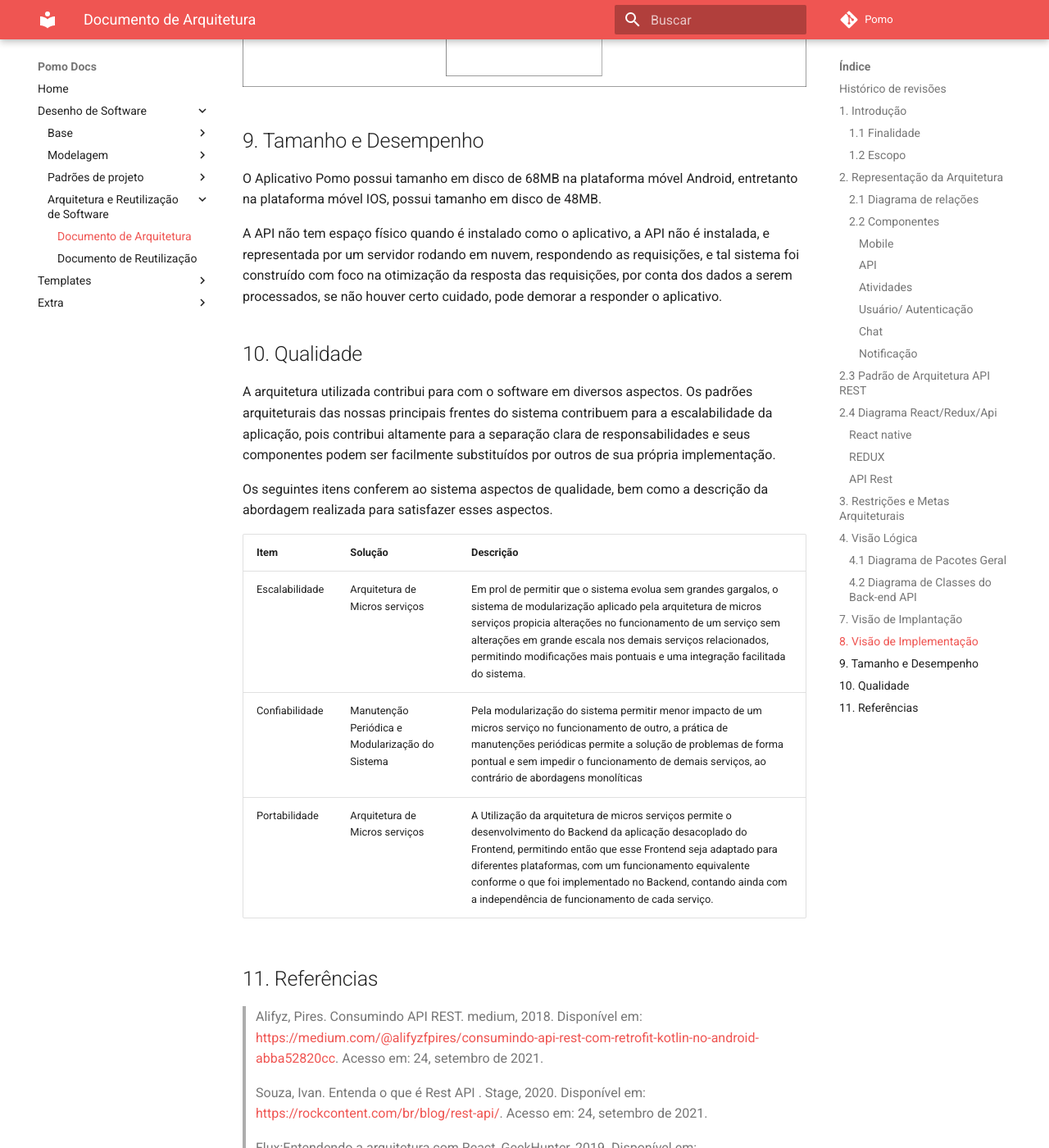
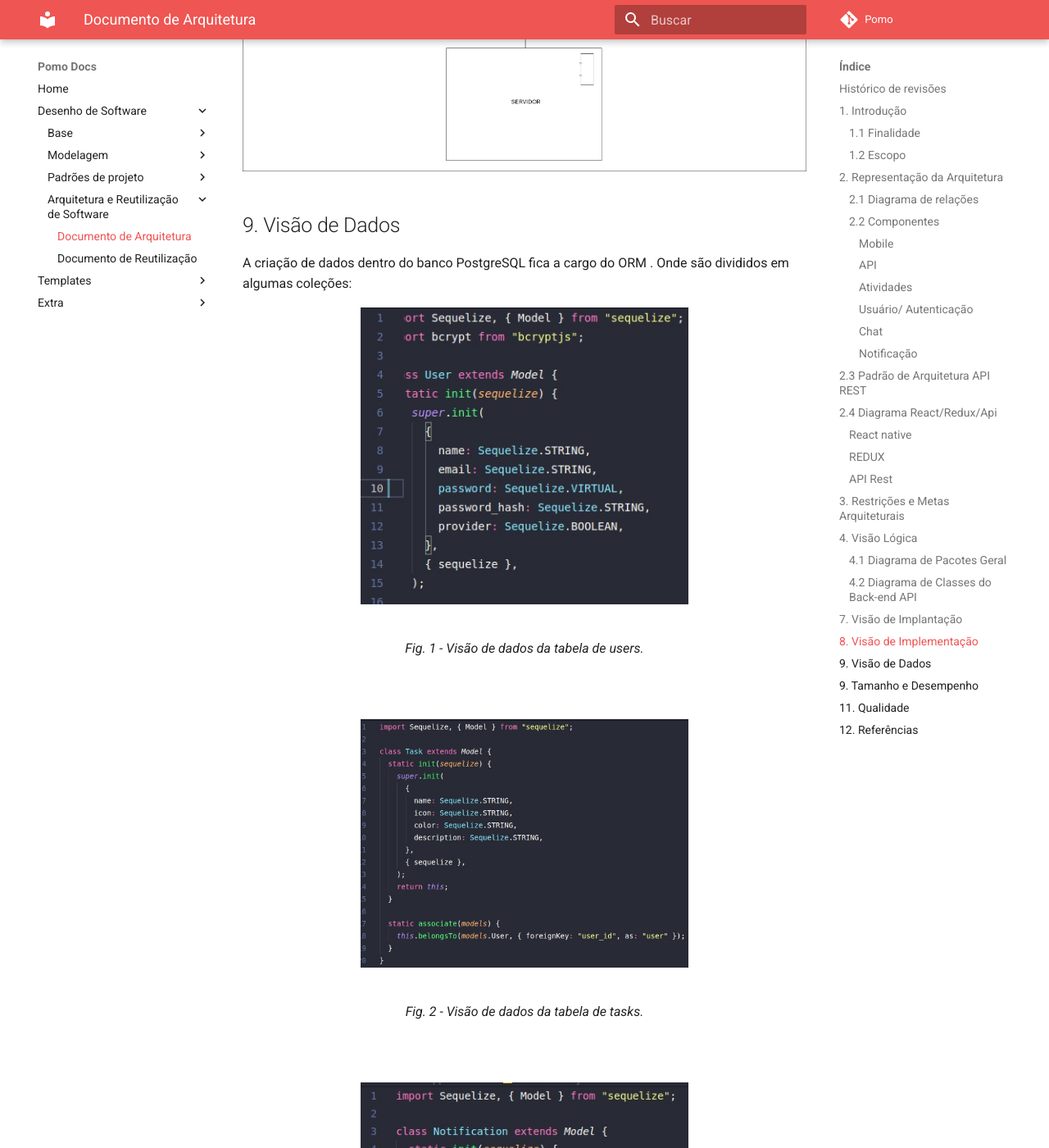
Before and after one commit to UnBArqDsw/2020.1_G6_Pomo, an MkDocs documentation site: the page built from docs/arquitetura-e-reutilizacao/arquitetura.md, in a window 1280 px wide and 1400 px high, scrolled down 8138 px. Shown: the whole window at 82% size. Built offline with MkDocs 1.6.1 and Material for MkDocs 9.7.7, drawn with Linux system fonts in a browser that asks for light colours; comment, search, counter and statistics services are not loaded; some of the changed text lies outside the part shown.

Commit message:
Adiciona visao de dados doc arquitetura

```diff
--- a/docs/arquitetura-e-reutilizacao/arquitetura.md
+++ b/docs/arquitetura-e-reutilizacao/arquitetura.md
@@ -7,10 +7,13 @@
 | 20/09/2020 |  1.0   |            Criação da página e adição de conteúdo            | [Todos do grupo](https://unbarqdsw.github.io/2020.1_G6_Pomo/) |
 | 24/09/2020 |  1.1   |                      Adição de conteúdo                      |       [André Eduardo](https://github.com/Andre-Eduardo)       |
 | 16/11/2020 |  1.2   | Adição dos tópicos que estavam faltando (somente o template) |       [Arthur Rodrigues](https://github.com/arthurarp)        |
-| 19/11/2020 |  1.3   | Adição dos tópicos que estavam faltando |       [Marco Antônio](https://github.com/markinlimac)        |
-| 20/11/2020 |  1.4   | Revisão |       [João Gabriel Antunes](https://github.com/flyerjohn)        |
+| 19/11/2020 |  1.3   |           Adição dos tópicos que estavam faltando            |        [Marco Antônio](https://github.com/markinlimac)        |
+| 20/11/2020 |  1.4   |                           Revisão                            |     [João Gabriel Antunes](https://github.com/flyerjohn)      |
+| 20/11/2020 |  1.4   |                        Visão de Dados                        |       [André Eduardo](https://github.com/Andre-Eduardo)       |
 
 ## 1. Introdução
+
+Visão de Dados
 
 ### 1.1 Finalidade
 
@@ -89,7 +92,7 @@ A API é dividida em alguns microserviços, a fim de se obter um maior desacopla
 - A aplicação terá suporte para Android e Ios.
 - O Front-End será desenvolvido utilizando o framework React-Native, que utiliza a linguagem JavaScript.
 - O Back-End será feito em JavaScript, utilizando Node-js.
-Serão usadas as plataformas React-Native para o Front-end e NodeJS para o Back-end.
+  Serão usadas as plataformas React-Native para o Front-end e NodeJS para o Back-end.
 - Os dados do Front-End serão enviados via http request para o Back-End.
 - Os dados extraídos do Front-End serão armazenados no banco de dados PostgreSQL.
 - Será feita uma arquitetura de microsserviços, para um melhor funcionamento e desempenho do sistema, não possuindo dependências entre si.
@@ -130,36 +133,79 @@ A Visão de Implementação, que contém uma visão geral do modelo de implement
 
 ![diagramacomponente](../img/VisaoDeImplementacao.png)
 
+## 9. Visão de Dados
+
+A criação de dados dentro do banco PostgreSQL fica a cargo do ORM . Onde são divididos em algumas coleções:
+
+<figure>
+<img align=center width="400" src="../../img/arquitetura/user.jpg">
+<br>
+<figcaption>Fig. 1 - Visão de dados da tabela de users.</a></figcaption>
+</figure>
+<br>
+<figure>
+<img align=center width="400" src="../../img/arquitetura/task.jpg">
+<br>
+<figcaption>Fig. 2 - Visão de dados da tabela de tasks.</a></figcaption>
+</figure>
+<br>
+<figure>
+<img align=center width="400" src="../../img/arquitetura/notificacao.jpg">
+<br>
+<figcaption>Fig. 3 - Visão de dados da tabela de notificações
+.</a></figcaption>
+</figure>
+<br>
+<figure>
+<img align=center width="400" src="../../img/arquitetura/time.jpg">
+<br>
+<figcaption>Fig. 4 - Visão de dados da tabela de time
+.</a></figcaption>
+</figure>
+<br>
+<figure>
+<img align=center width="400" src="../../img/arquitetura/chat.jpg">
+<br>
+<figcaption>Fig. 5 - Visão de dados e relacionamentos  da tabela de Chat.</a></figcaption>
+</figure>
+<br>
+<figure>
+<img align=center width="400" src="../../img/arquitetura/mensagem.jpg">
+<br>
+<figcaption>Fig. 6 - Visão de dados e relacionamentos  da tabela de Mensagens
+.</a></figcaption>
+</figure>
+<br>
 ## 9. Tamanho e Desempenho
 
 O Aplicativo Pomo possui tamanho em disco de 68MB na plataforma móvel Android, entretanto na plataforma móvel IOS, possui tamanho em disco de 48MB.
 
 A API não tem espaço físico quando é instalado como o aplicativo, a API não é instalada, e representada por um servidor rodando em nuvem, respondendo as requisições, e tal sistema foi construído com foco na otimização da resposta das requisições, por conta dos dados a serem processados, se não houver certo cuidado, pode demorar a responder o aplicativo.
 
-## 10. Qualidade
+## 11. Qualidade
 
 A arquitetura utilizada contribui para com o software em diversos aspectos. Os padrões arquiteturais das nossas principais frentes do sistema contribuem para a escalabilidade da aplicação, pois contribui altamente para a separação clara de responsabilidades e seus componentes podem ser facilmente substituídos por outros de sua própria implementação.
 
 Os seguintes itens conferem ao sistema aspectos de qualidade, bem como a descrição da abordagem realizada para satisfazer esses aspectos.
 
-| Item       | Solução | Descrição                                      |
-|------------|---------|------------------------------------------------|
-| Escalabilidade | Arquitetura de Micros serviços | Em prol de permitir que o sistema evolua sem grandes gargalos, o sistema de modularização aplicado pela arquitetura de micros serviços propicia alterações no funcionamento de um serviço sem alterações em grande escala nos demais serviços relacionados, permitindo modificações mais pontuais e uma integração facilitada do sistema.  |
-| Confiabilidade | Manutenção Periódica e Modularização do Sistema | Pela modularização do sistema permitir menor impacto de um micros serviço no funcionamento de outro, a prática de manutenções periódicas permite a solução de problemas de forma pontual e sem impedir o funcionamento de demais serviços, ao contrário de abordagens monolíticas  |
-| Portabilidade | Arquitetura de Micros serviços | A Utilização da arquitetura de micros serviços permite o desenvolvimento do Backend da aplicação desacoplado do Frontend, permitindo então que esse Frontend seja adaptado para diferentes plataformas, com um funcionamento equivalente conforme o que foi implementado no Backend, contando ainda com a independência de funcionamento de cada serviço.  |
+| Item           | Solução                                         | Descrição                                                                                                                                                                                                                                                                                                                                                 |
+| -------------- | ----------------------------------------------- | --------------------------------------------------------------------------------------------------------------------------------------------------------------------------------------------------------------------------------------------------------------------------------------------------------------------------------------------------------- |
+| Escalabilidade | Arquitetura de Micros serviços                  | Em prol de permitir que o sistema evolua sem grandes gargalos, o sistema de modularização aplicado pela arquitetura de micros serviços propicia alterações no funcionamento de um serviço sem alterações em grande escala nos demais serviços relacionados, permitindo modificações mais pontuais e uma integração facilitada do sistema.                 |
+| Confiabilidade | Manutenção Periódica e Modularização do Sistema | Pela modularização do sistema permitir menor impacto de um micros serviço no funcionamento de outro, a prática de manutenções periódicas permite a solução de problemas de forma pontual e sem impedir o funcionamento de demais serviços, ao contrário de abordagens monolíticas                                                                         |
+| Portabilidade  | Arquitetura de Micros serviços                  | A Utilização da arquitetura de micros serviços permite o desenvolvimento do Backend da aplicação desacoplado do Frontend, permitindo então que esse Frontend seja adaptado para diferentes plataformas, com um funcionamento equivalente conforme o que foi implementado no Backend, contando ainda com a independência de funcionamento de cada serviço. |
 
-## 11. Referências
+## 12. Referências
 
->Alifyz, Pires. Consumindo API REST. medium, 2018. Disponível em: <https://medium.com/@alifyzfpires/consumindo-api-rest-com-retrofit-kotlin-no-android-abba52820cc>. Acesso em: 24, setembro de 2021.
+> Alifyz, Pires. Consumindo API REST. medium, 2018. Disponível em: <https://medium.com/@alifyzfpires/consumindo-api-rest-com-retrofit-kotlin-no-android-abba52820cc>. Acesso em: 24, setembro de 2021.
 
->Souza, Ivan. Entenda o que é Rest API . Stage, 2020. Disponível em: <https://rockcontent.com/br/blog/rest-api/>. Acesso em: 24, setembro de 2021.
+> Souza, Ivan. Entenda o que é Rest API . Stage, 2020. Disponível em: <https://rockcontent.com/br/blog/rest-api/>. Acesso em: 24, setembro de 2021.
 
->Flux:Entendendo a arquitetura com React, GeekHunter, 2019. Disponível em: <https://blog.geekhunter.com.br/flux/>. Acesso em: 24, setembro de 2021.
+> Flux:Entendendo a arquitetura com React, GeekHunter, 2019. Disponível em: <https://blog.geekhunter.com.br/flux/>. Acesso em: 24, setembro de 2021.
 
->Kröger, Helio. Entendendo React e Redux. medium, 2017. Disponível em: <https://medium.com/@hliojnior_34681/entenda-react-e-redux-de-uma-vez-por-todas-c761bc3194ca>. Acesso em: 24, setembro de 2021.
+> Kröger, Helio. Entendendo React e Redux. medium, 2017. Disponível em: <https://medium.com/@hliojnior_34681/entenda-react-e-redux-de-uma-vez-por-todas-c761bc3194ca>. Acesso em: 24, setembro de 2021.
 
->Tudo sobre diagramas de pacotes UML, lucidchart, 2020. Disponível em: <https://www.lucidchart.com/pages/pt/diagrama-de-pacotes-uml>. Acesso em: 17, novembro de 2021
+> Tudo sobre diagramas de pacotes UML, lucidchart, 2020. Disponível em: <https://www.lucidchart.com/pages/pt/diagrama-de-pacotes-uml>. Acesso em: 17, novembro de 2021
 
->Orientações básicas na elaboração de um diagrama de classes, devmedia, 2020 . Disponível em: <https://www.devmedia.com.br/orientacoes-basicas-na-elaboracao-de-um-diagrama-de-classes/37224>. Acesso em: 17, novembro de 2021
+> Orientações básicas na elaboração de um diagrama de classes, devmedia, 2020 . Disponível em: <https://www.devmedia.com.br/orientacoes-basicas-na-elaboracao-de-um-diagrama-de-classes/37224>. Acesso em: 17, novembro de 2021
 
->UniGrade. Documento de Arquitetura de Software. Disponível em: <https://ads-unigrade-2019-1.github.io/Wiki/dinamica06/DAS/#7-visao-da-implementacao>. Acesso em: 17, novembro de 2021
+> UniGrade. Documento de Arquitetura de Software. Disponível em: <https://ads-unigrade-2019-1.github.io/Wiki/dinamica06/DAS/#7-visao-da-implementacao>. Acesso em: 17, novembro de 2021
```
Also changed, not shown: docs/img/arquitetura/chat.jpg (added), docs/img/arquitetura/mensagem.jpg (added), docs/img/arquitetura/notificacao.jpg (added), docs/img/arquitetura/task.jpg (added), docs/img/arquitetura/time.jpg (added), docs/img/arquitetura/user.jpg (added).
